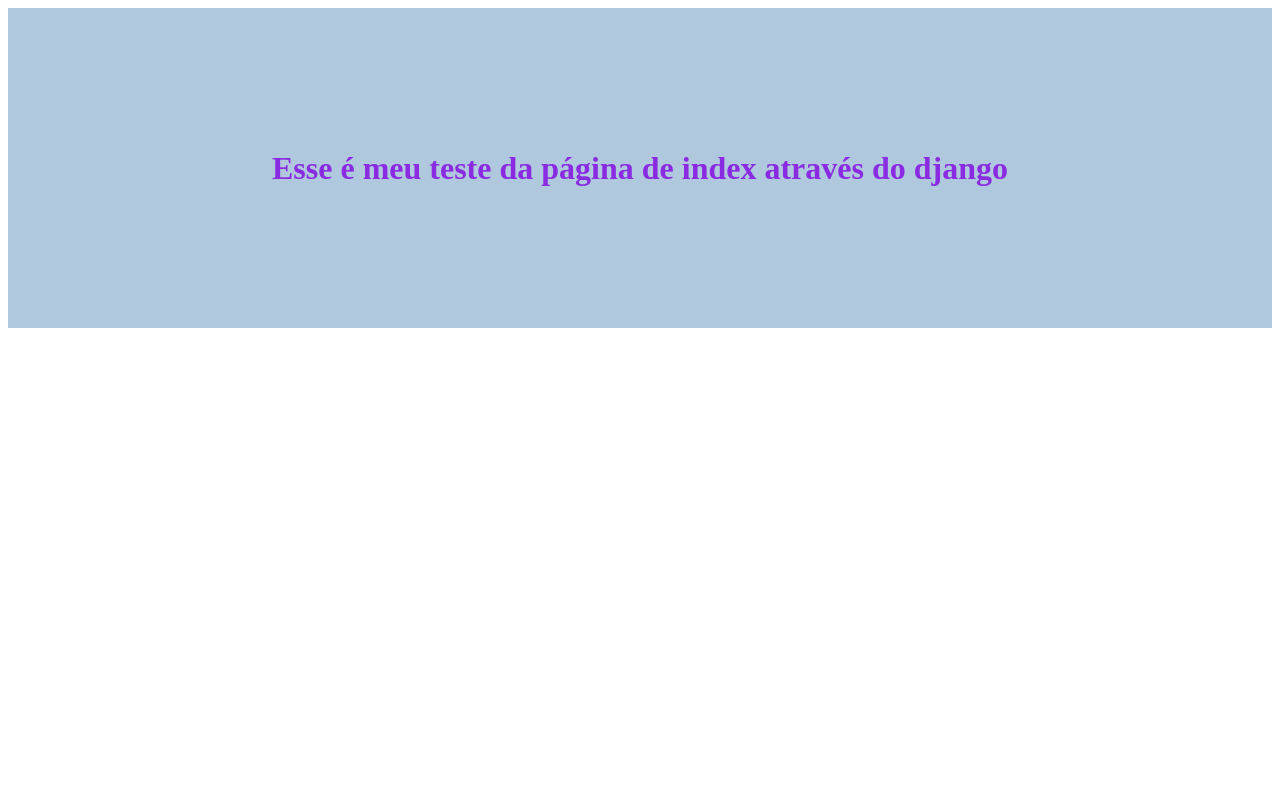
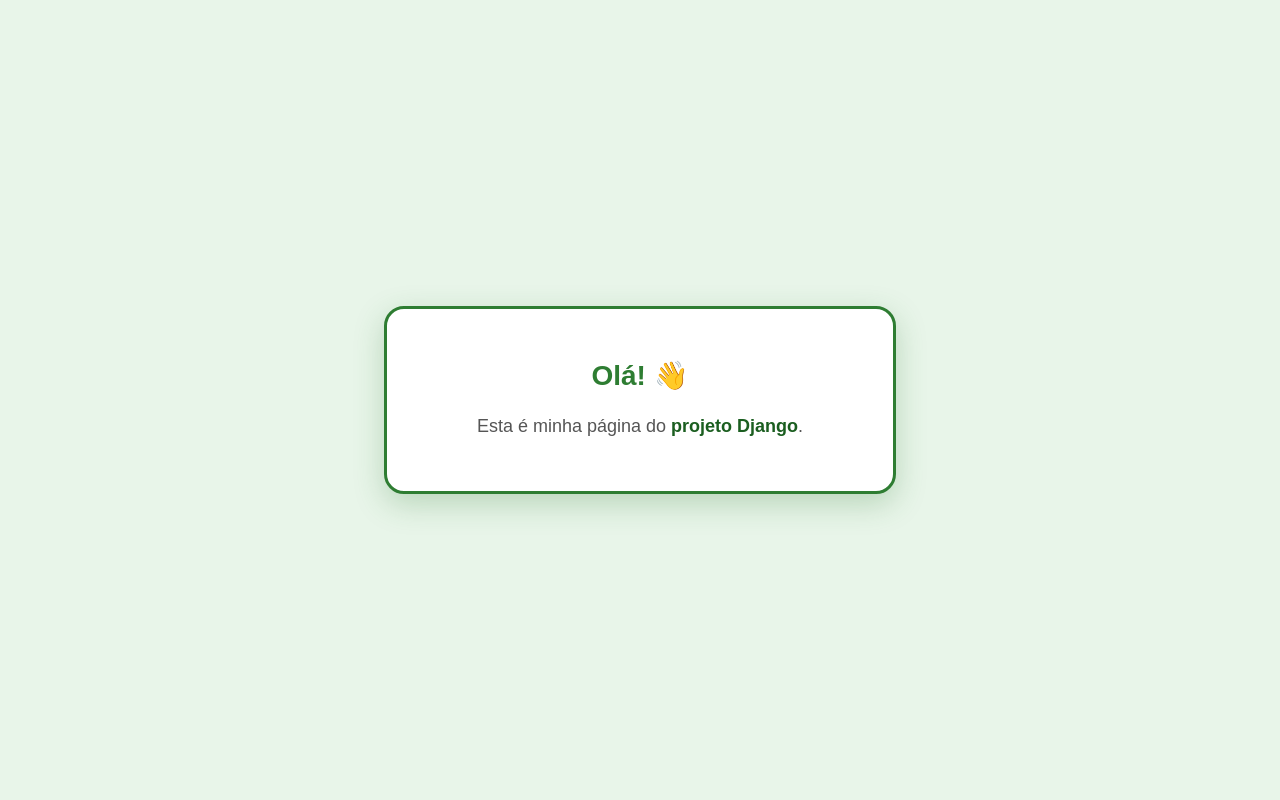
Before and after one commit to carvalhojair300-alt/exercicio_webII, a Django app: page / in a window 1280 px wide. Run offline with Django 5.2, Linux system fonts and the light colour scheme.

Commit message:
commit de atualização em sala de aula
atualização do index e do style.

```diff
--- a/devWeb/static/devWeb/css/style.css
+++ b/devWeb/static/devWeb/css/style.css
@@ -1,11 +1,49 @@
-.container{
+* {
+    margin: 0;
+    padding: 0;
+    box-sizing: border-box;
+}
+
+body {
+    min-height: 100vh;
+
     display: flex;
     justify-content: center;
     align-items: center;
-    min-height: 40vh;
-    background-color: rgb(175, 200, 222);
+
+    background: #e8f5e9;
+    font-family: Arial, sans-serif;
 }
 
-.teste{
-    color: blueviolet;
+.container {
+    width: 40%;
+    min-width: 320px;
+
+    padding: 50px 40px;
+
+    background: #ffffff;
+
+    border: 3px solid #2e7d32;
+    border-radius: 20px;
+
+    text-align: center;
+
+    box-shadow: 0 10px 30px rgba(46, 125, 50, 0.25);
 }
+
+h1 {
+    color: #2e7d32;
+    margin-bottom: 20px;
+    font-size: 28px;
+}
+
+p {
+    color: #555;
+    font-size: 18px;
+    line-height: 1.6;
+}
+
+p span {
+    color: #1b5e20;
+    font-weight: bold;
+}
--- a/devWeb/templates/devWeb/index.html
+++ b/devWeb/templates/devWeb/index.html
@@ -1,16 +1,25 @@
 {% load static %}
 
 <!DOCTYPE html>
-<html>
+<html lang="pt-BR">
 <head>
-    <title>dev web II</title>
+    <meta charset="UTF-8">
+    <meta name="viewport" content="width=device-width, initial-scale=1.0">
+
+    <title>Meu Projeto Django</title>
+
     <link rel="stylesheet" href="{% static 'devWeb/css/style.css' %}">
 </head>
 
 <body>
+
     <div class="container">
-         <h1 class="teste"> Esse é meu teste da página de index
-            através do django </h1>
+        <h1>Olá! 👋</h1>
+
+        <p>
+            Esta é minha página do
+            <span>projeto Django</span>.
+        </p>
     </div>
 
 </body>
```
